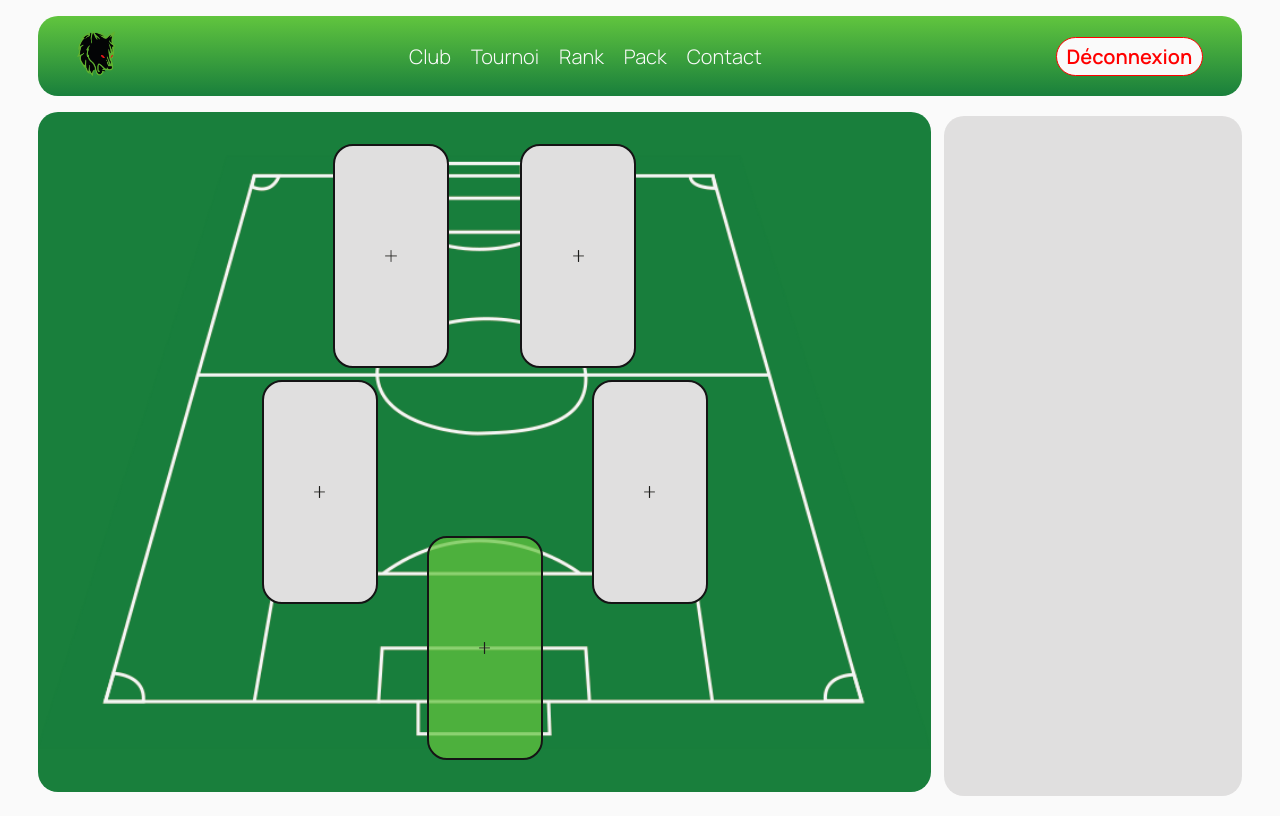
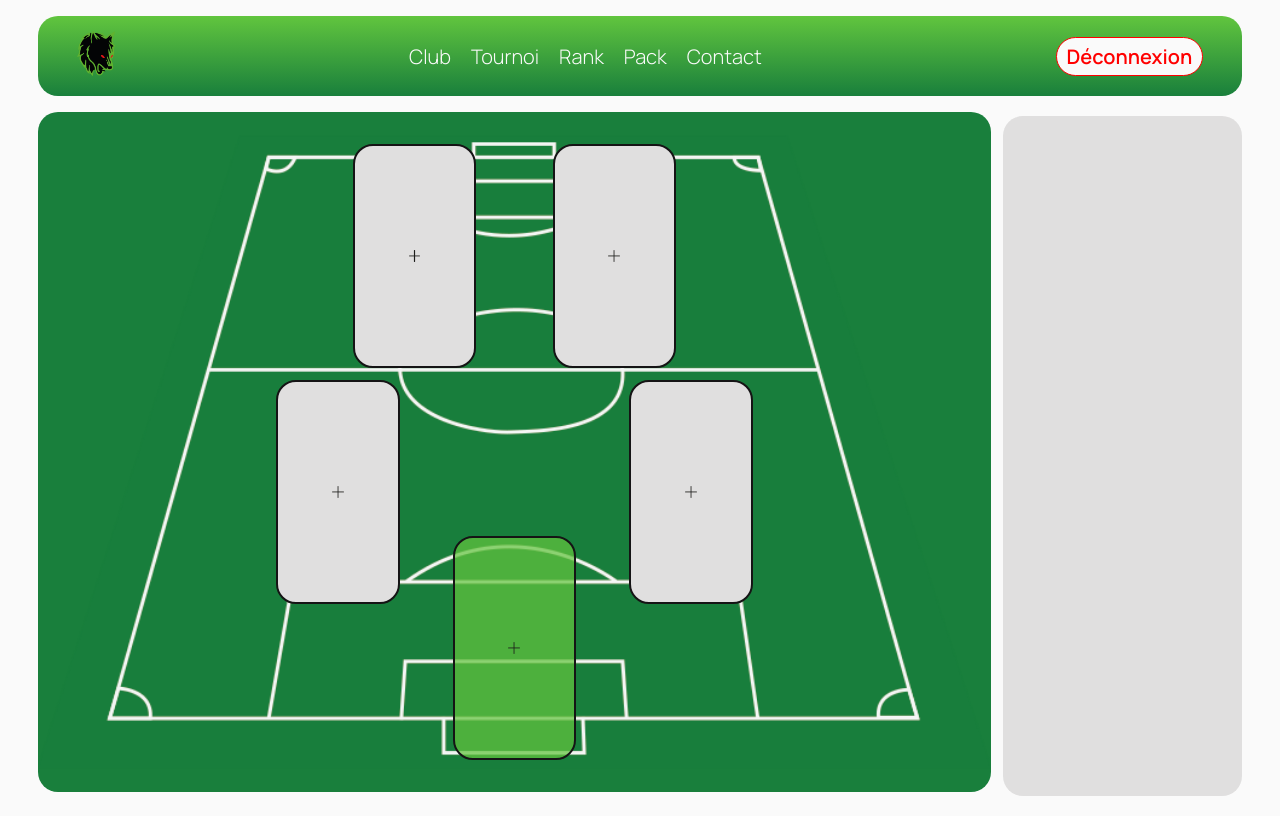
Before and after one commit to fabioferreira11/kickleague-sveltekit, a SvelteKit app: page /compo in a window 1280 px wide. Built offline with nearby package versions, Linux system fonts and the light colour scheme.

Commit message:
petite modif design

```diff
--- a/src/routes/compo/+page.svelte
+++ b/src/routes/compo/+page.svelte
@@ -331,7 +331,7 @@
         }
 
         .terrain {
-            width: 75%;
+            width: 80%;
             height: 85vh;
             margin-top: 0;
             background-size: contain;
@@ -361,7 +361,7 @@
         }
 
         .option {
-            width: 25%;
+            width: 20%;
             height: 85vh;
             margin-left: 1vw;
             padding: 10px;
@@ -372,6 +372,7 @@
         .option-joueur {
             display: flex;
             flex-direction: column;
+            align-items: center;
             overflow-y: auto;
         }
     }
--- a/src/routes/contact/+page.svelte
+++ b/src/routes/contact/+page.svelte
@@ -105,7 +105,7 @@
         <section class="form-info">
             {#if !isSubmitted}
             <form>
-                <h2>Quel est votrer question ?</h2>
+                <h2>Quel est votre question ?</h2>
                 <div class="champ-2">
                     <div class="champ-3">
                         <label for="prenom">Prénom</label>
--- a/src/routes/gameweek/+page.svelte
+++ b/src/routes/gameweek/+page.svelte
@@ -177,7 +177,7 @@
 
     .equipe-gameweek{
         width: 90vw;
-        margin: auto;
+        margin: 0vh 5vw;
         padding: 5vh 0 3vh 0;
         background: linear-gradient(-180deg,rgba(97, 197, 62, 1) 0%, rgba(25, 127, 60, 1) 100%);
         border-radius: 20px 20px 20px 0;
@@ -294,7 +294,7 @@
 
     .equipe-gameweek{
         width: 93vw;
-        margin: auto;
+        margin: 0vh 3vw;
     }
 
     .composition{
```
